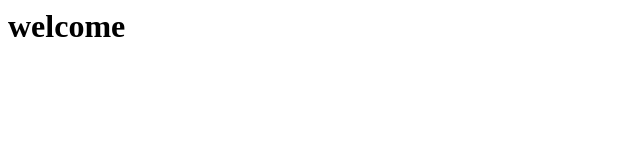
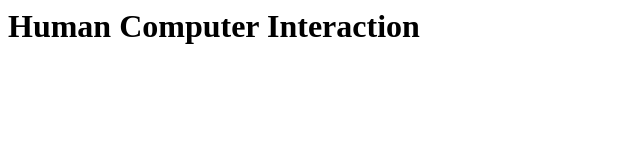
Before and after one commit to sushmauppu/ass-6, a plain HTML site: page index.html in a window 1280 px wide. Shown: the whole page, without its empty margins (0-640 px from the left). Drawn offline with Linux system fonts and the light colour scheme.

Commit message:
Update index.html

```diff
--- a/index.html
+++ b/index.html
@@ -1,5 +1,5 @@
 <html>
 <body>
-<h1>welcome</h1>
+<h1>Human Computer Interaction</h1>
 </body>
 </html>
```
